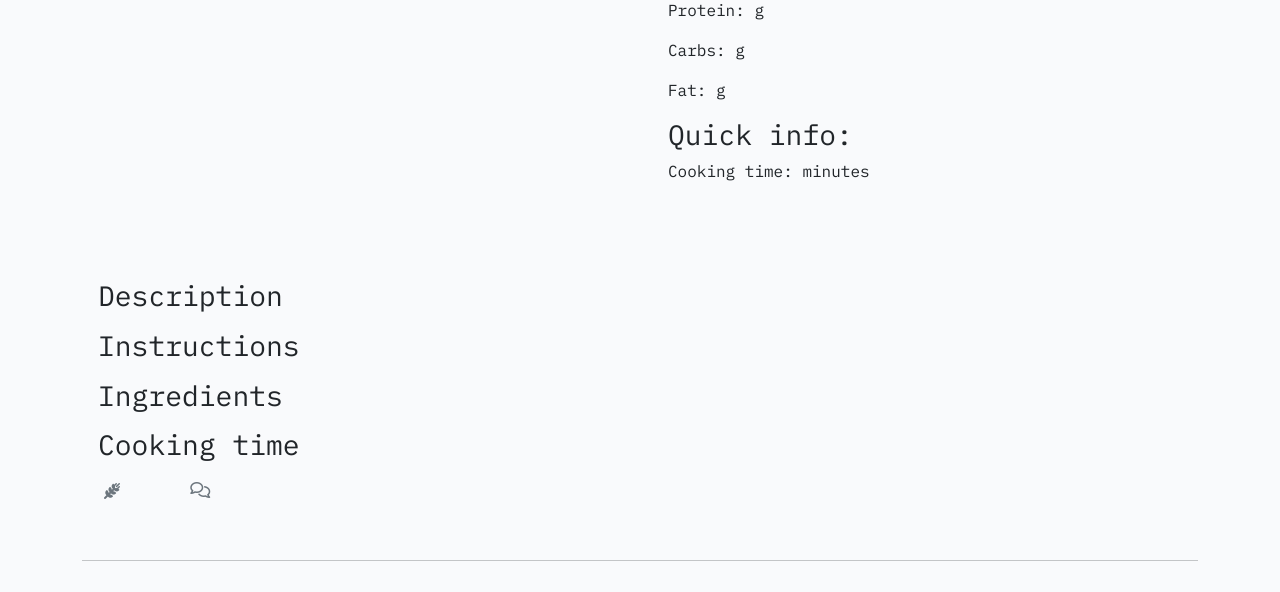
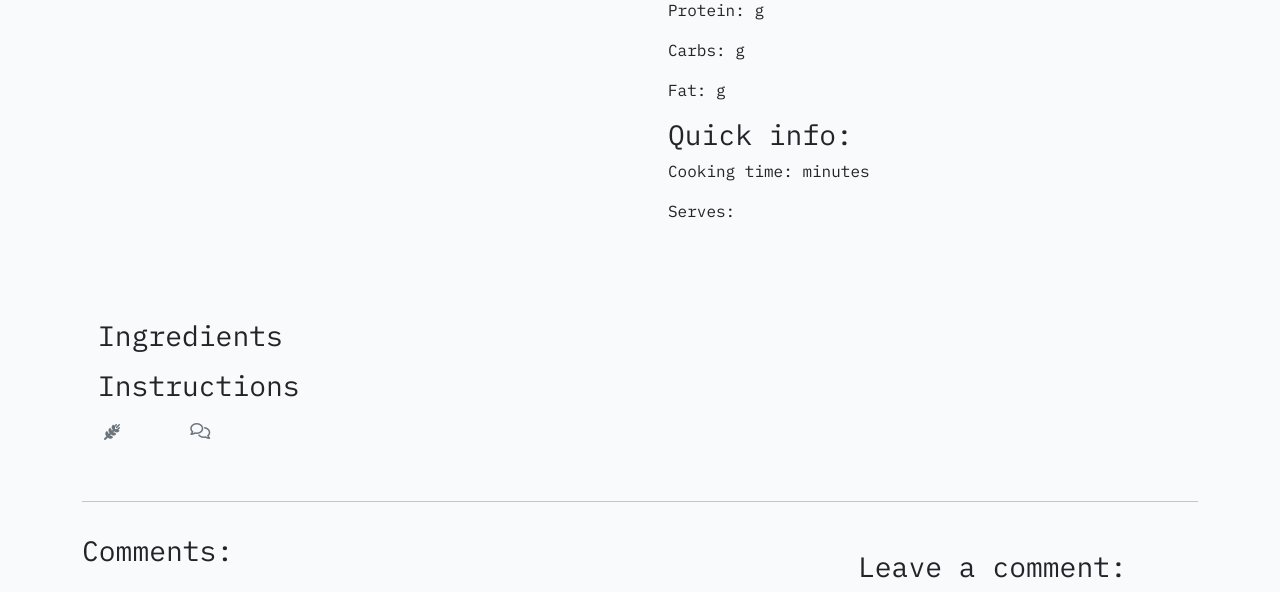
Before and after one commit to redbasel/wellness_recipes_p4, a Django app: template templates/post_detail.html in a window 1280 px wide. Shown: the part 232-824 px from the top of the page. Run offline with Django 3.2, Linux system fonts and the light colour scheme; the template is opened without the code that fills it: values that come from a table or form of the project are taken from there, others are empty; the visitor is signed in with stand-in values (Sample User, id 1); some libraries are stand-ins or nearby versions.

Commit message:
changed what fields and order of to incldue the fields in post_detail.html

```diff
--- a/hoori_recipes/forms.py
+++ b/hoori_recipes/forms.py
@@ -4,7 +4,7 @@
 class PostForm(forms.ModelForm):
     class Meta:
         model = Post
-        fields = ('title', 'content', 'ingredients', 'instructions', 'cooking_time','servings', 'protein','carbs', 'fat', 'featured_image' )
+        fields = ('title', 'ingredients', 'instructions', 'cooking_time','servings', 'protein','carbs', 'fat', 'featured_image' )
         widgets = {
             'title': forms.TextInput(attrs={'class': 'form-control'}),
             'content': forms.TextInput(attrs={'class': 'form-control'}),
--- a/templates/post_detail.html
+++ b/templates/post_detail.html
@@ -45,6 +45,7 @@
                         <p>Fat: {{ post.fat | safe }}g</p>
                         <h3>Quick info:</h3>
                         <p>Cooking time: {{ post.cooking_time | safe }} minutes </p>
+                        <p>Serves: {{ post.servings | safe }}</p>
                     </div>
 
 
@@ -62,22 +63,15 @@
                 <!-- The post content goes inside the card-text. -->
                 <!-- Use the | safe filter inside the template tags -->
                 <!--Probably here that i will add the recipe specific content-->
-                <p class="card-text">
-                    <h3 class="monofont">Description</h3>
-                    {{ post.content | safe }}
+                <p class="card-text ">
+                    <h3>Ingredients</h3>
+                    {{ post.ingredients | safe }}
                 </p>
                 <p class="card-text">
                     <h3>Instructions</h3>
                     <p class="monofont">{{ post.instructions | safe }}</p>
                 </p>
-                <p class="card-text ">
-                    <h3>Ingredients</h3>
-                    {{ post.ingredients | safe }}
-                </p>
-                <p class="card-text ">
-                    <h3>Cooking time</h3>
-                    {{ post.cooking_time | safe }}
-                </p>
+
                 <div class="row">
 
                     <div class="col-1">
```
Also changed, not shown: templates/index.html (+6 -6 lines).
